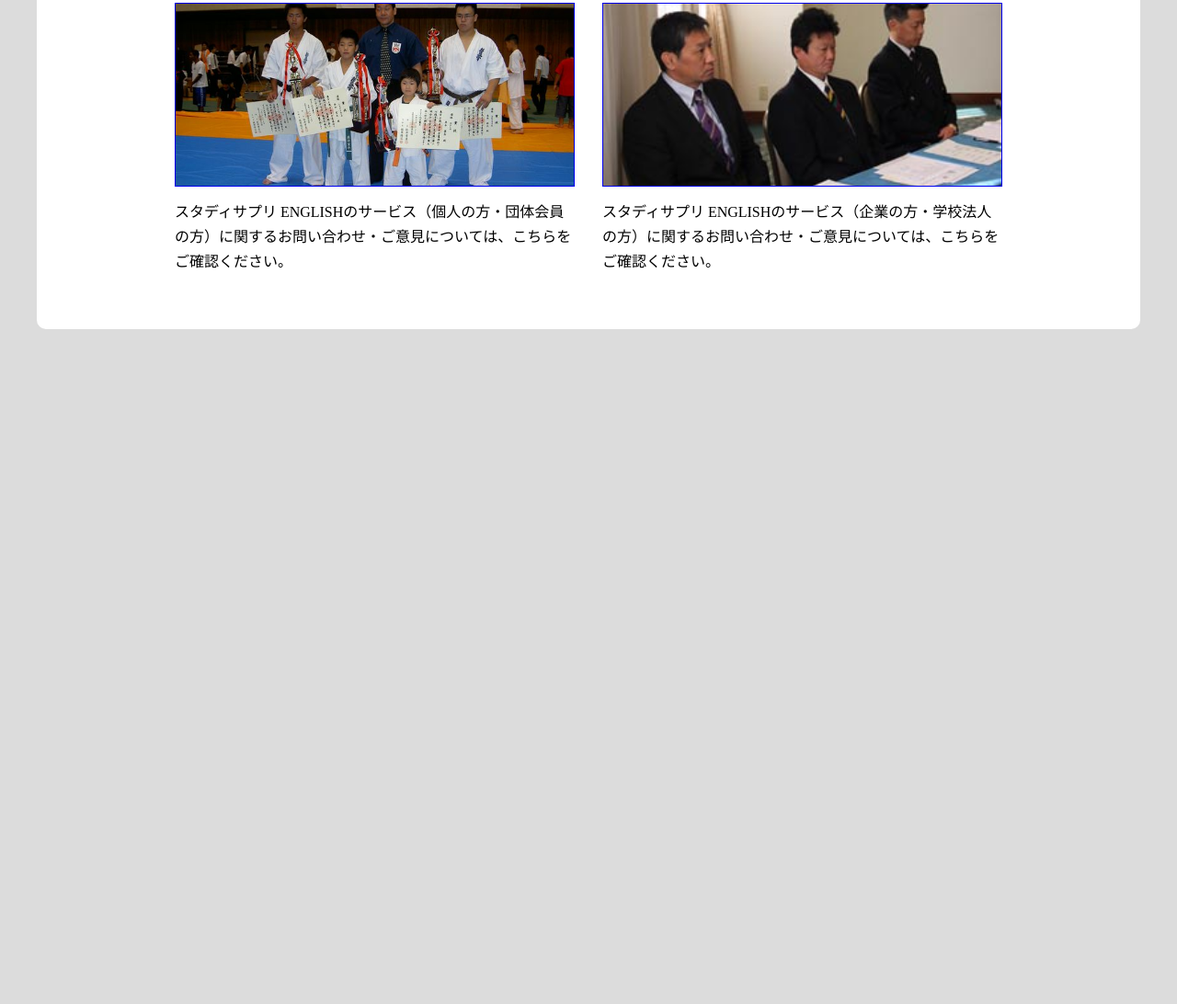
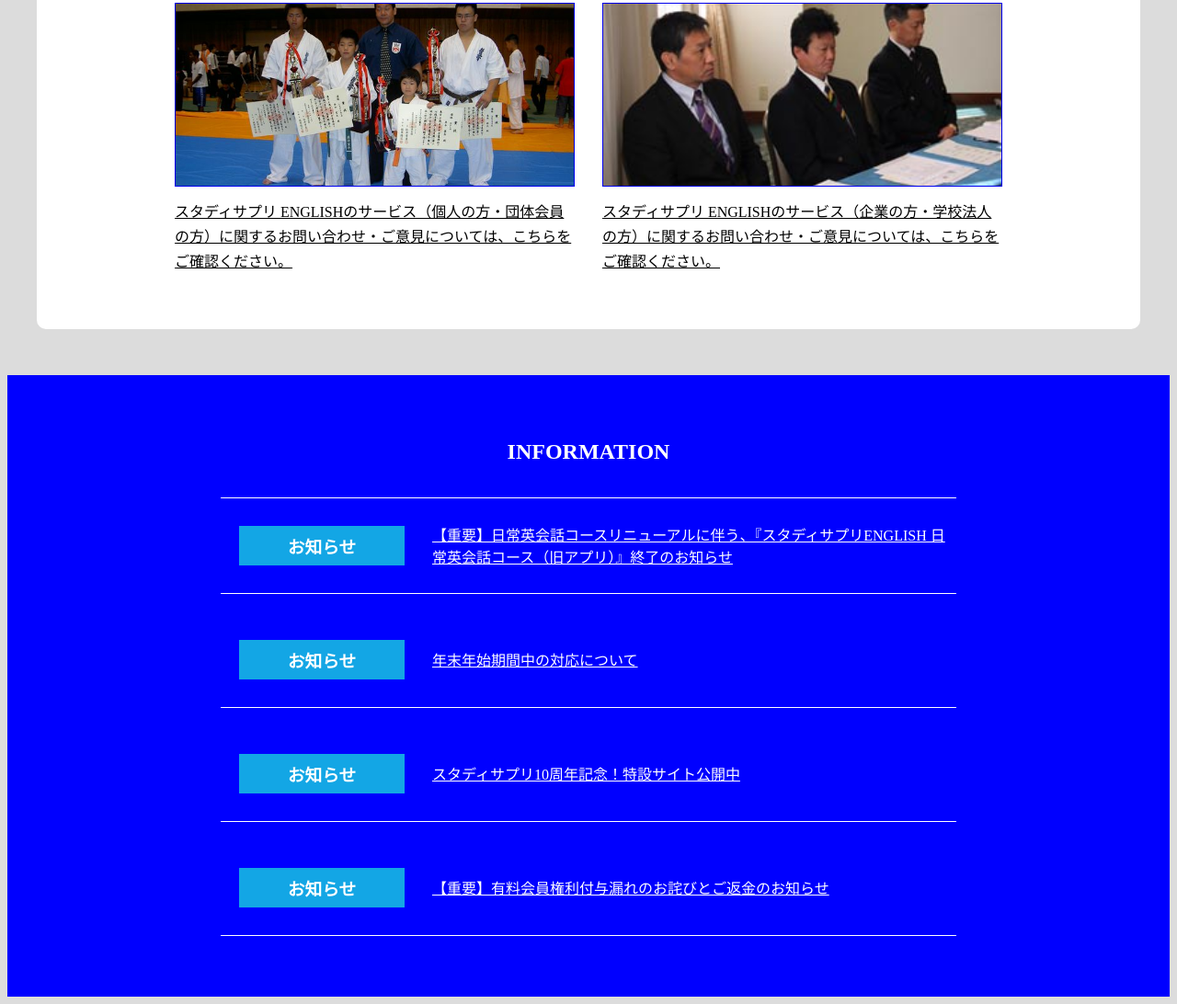
Before and after one commit to dora5n/1012_kadai, an Astro site: page / in a window 1280 px wide. Shown: the part 1331-2423 px from the top of the page at 92% size. Before the commit the page ends 1739 px from the top, so only its background shows below. Built offline with nearby package versions, Linux system fonts and the light colour scheme; Astro itself is replaced by a stand-in of ours.

Commit message:
インフォメーション部分を追加

```diff
--- a/src/pages/index.astro
+++ b/src/pages/index.astro
@@ -6,12 +6,15 @@ import BackgroundChanger from "../components/BackgroundChanger";
 ---
 
 <Layout title="Welcome to Astro.">
+  <!-- トップテキスト部分 -->
   <div class="top">
     <DoubleClick client:load />
   </div>
 
+  <!-- あらた画像部分 -->
   <BackgroundChanger client:load />
 
+  <!-- 四つの写真・リンク部分 -->
   <div class="box">
     <div class="card_box">
       <div class="card">
@@ -62,6 +65,31 @@ import BackgroundChanger from "../components/BackgroundChanger";
     </div>
   </div>
 
+  <!-- インフォメーション部分 -->
+  <div class="information">
+    <h2>INFORMATION</h2>
+    <ul>
+      <li>
+        <h3>お知らせ</h3>
+        <p>
+          【重要】日常英会話コースリニューアルに伴う、『スタディサプリENGLISH
+          日常英会話コース（旧アプリ）』終了のお知らせ
+        </p>
+      </li>
+      <li>
+        <h3>お知らせ</h3>
+        <p>年末年始期間中の対応について</p>
+      </li>
+      <li>
+        <h3>お知らせ</h3>
+        <p>スタディサプリ10周年記念！特設サイト公開中</p>
+      </li>
+      <li>
+        <h3>お知らせ</h3>
+        <p>【重要】有料会員権利付与漏れのお詫びとご返金のお知らせ</p>
+      </li>
+    </ul>
+  </div>
   <style>
     * {
       box-sizing: border-box;
@@ -71,6 +99,7 @@ import BackgroundChanger from "../components/BackgroundChanger";
       background: gainsboro;
     }
 
+    /* トップテキスト部分のスタイル */
     .top {
       width: 100%;
       height: 180px;
@@ -78,22 +107,7 @@ import BackgroundChanger from "../components/BackgroundChanger";
       padding: 40px;
     }
 
-    /* h1 {
-      color: white;
-      font-weight: bold;
-      font-size: 40px;
-      width: 1200px;
-      margin: 40px auto;
-    } */
-
-    .arata_photo {
-      width: 1200px;
-      height: 660px;
-      background: url(img/arata.jpg) no-repeat center/cover;
-      margin: 50px auto;
-      border-radius: 10px;
-    }
-
+    /* 四つの写真・リンク部分のスタイル */
     .box {
       width: 1200px;
       margin: 50px auto;
@@ -126,5 +140,56 @@ import BackgroundChanger from "../components/BackgroundChanger";
       margin: 10px 0;
       line-height: 1.7;
     }
+
+    /* INFORMATIONのスタイル */
+    .information {
+      width: 100%;
+      background-color: blue;
+      display: flex;
+      flex-direction: column;
+      align-items: center;
+      justify-content: center;
+      padding: 50px;
+      color: white;
+    }
+
+    h2 {
+      text-align: center;
+    }
+
+    /* グリッドレイアウトの設定 */
+    ul {
+      display: grid;
+      width: 100%;
+      max-width: 800px;
+      gap: 20px;
+      list-style-type: none;
+      padding: 0;
+      border-top: 1px solid;
+    }
+
+    li {
+      display: flex;
+      align-items: center;
+      gap: 20px;
+      margin-bottom: 20px;
+      border-bottom: 1px solid;
+      padding: 10px;
+      height: 100%;
+    }
+
+    h3 {
+      flex-basis: 180px;
+      background: #13a6e5;
+      text-align: center;
+      margin: 10px;
+      padding: 8px;
+    }
+
+    p {
+      margin: 0;
+      flex: 1; /* 残りのスペースを p 要素が占めるようにする */
+      text-decoration: underline;
+    }
   </style>
 </Layout>
```
